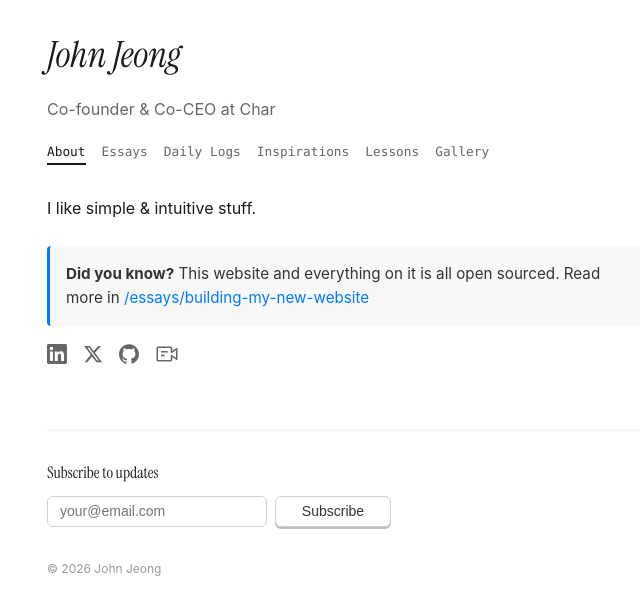
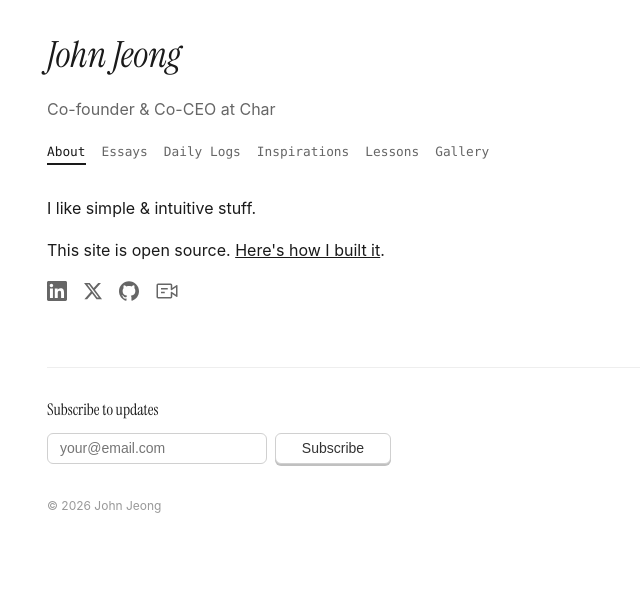
Before and after one commit to ComputelessComputer/johnjeong.com, an Astro site: page / in a window 1280 px wide. Shown: the whole page, without its empty margins (289-929 px from the left). Built offline with nearby package versions, Linux system fonts and the light colour scheme; Astro itself is replaced by a stand-in of ours.

Commit message:
Simplify open source message on home page

```diff
--- a/src/pages/index.astro
+++ b/src/pages/index.astro
@@ -8,9 +8,7 @@ import Header from "../components/Header.astro";
 
   <p>I like simple & intuitive stuff.</p>
 
-  <div class="info-section">
-    <p><strong>Did you know?</strong> This website and everything on it is all open sourced. Read more in <a href="/essays/building-my-new-website">/essays/building-my-new-website</a></p>
-  </div>
+  <p>This site is open source. <a href="/essays/building-my-new-website">Here's how I built it</a>.</p>
 
   <div class="social">
     <a href="https://www.linkedin.com/in/johntopia/" target="_blank" rel="noopener" aria-label="LinkedIn">
@@ -74,28 +72,6 @@ import Header from "../components/Header.astro";
 </Base>
 
 <style>
-  .info-section {
-    margin-top: 1.5rem;
-    padding: 1rem;
-    background: #f8f8f8;
-    border-left: 3px solid #007aff;
-    border-radius: 4px;
-  }
-  .info-section p {
-    margin: 0;
-    color: #333;
-    font-size: 0.95rem;
-    line-height: 1.6;
-  }
-  .info-section a {
-    color: #007aff;
-    text-decoration: none;
-    border-bottom: 1px solid transparent;
-    transition: border-bottom-color 0.2s;
-  }
-  .info-section a:hover {
-    border-bottom-color: #007aff;
-  }
   .social {
     display: flex;
     gap: 1rem;
```
